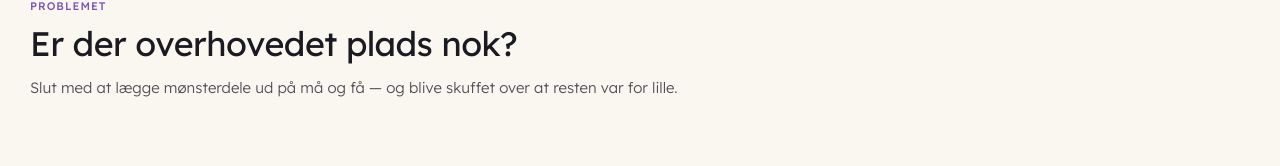
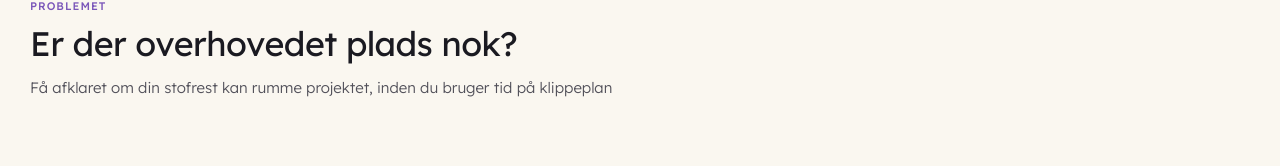
Before and after one commit to albertcaspersen/reframe, a Vue app: page / in a window 1280 px wide. Shown: the part 487-653 px from the top of the page. Built offline with nearby package versions, Linux system fonts and the light colour scheme.

Commit message:
Push remaining local changes

```diff
--- a/src/components/Onboarding.vue
+++ b/src/components/Onboarding.vue
@@ -99,7 +99,7 @@ function onTouchEnd(e) {
         <div class="ob-content">
           <p class="ob-eyebrow">Problemet</p>
           <h1 class="ob-heading">Er der overhovedet plads nok?</h1>
-          <p class="ob-body">Slut med at lægge mønsterdele ud på må og få — og blive skuffet over at resten var for lille.</p>
+          <p class="ob-body">Få afklaret om din stofrest kan rumme projektet, inden du bruger tid på klippeplan</p>
         </div>
       </div>
 
```
